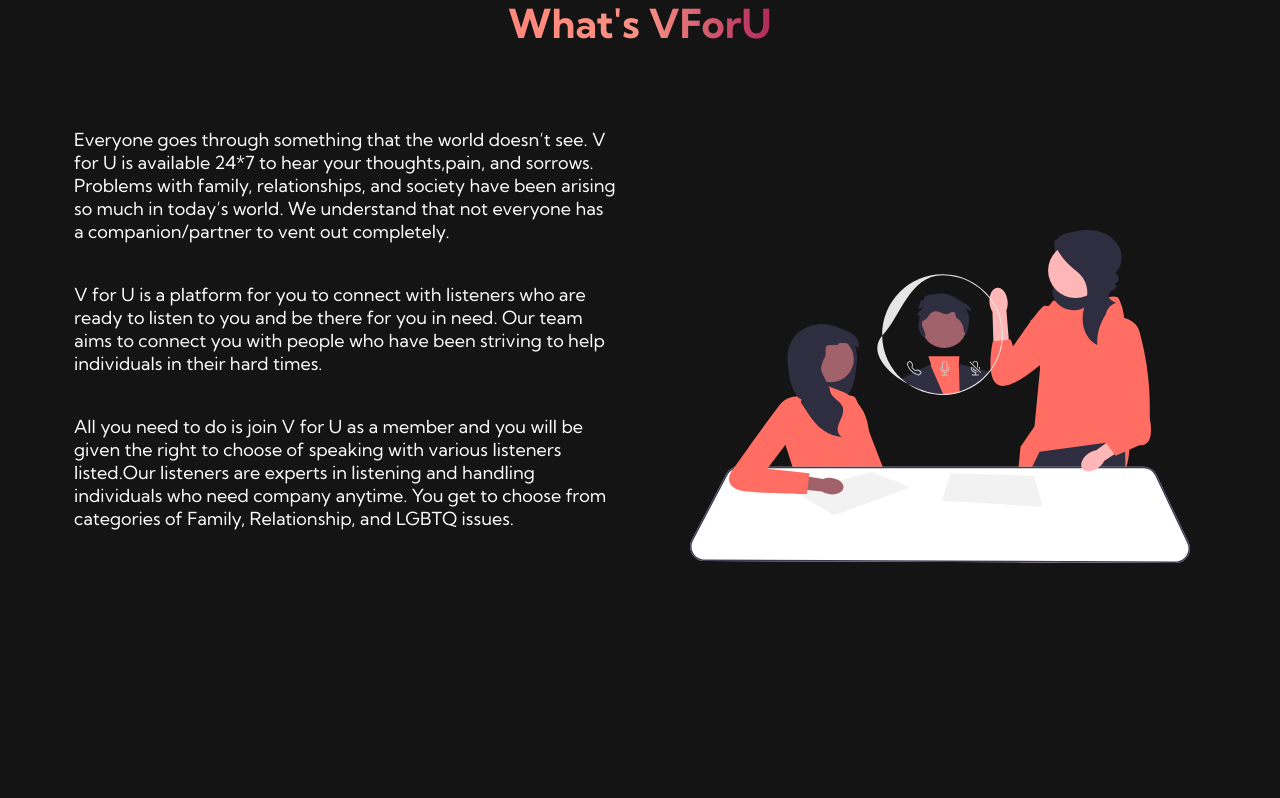
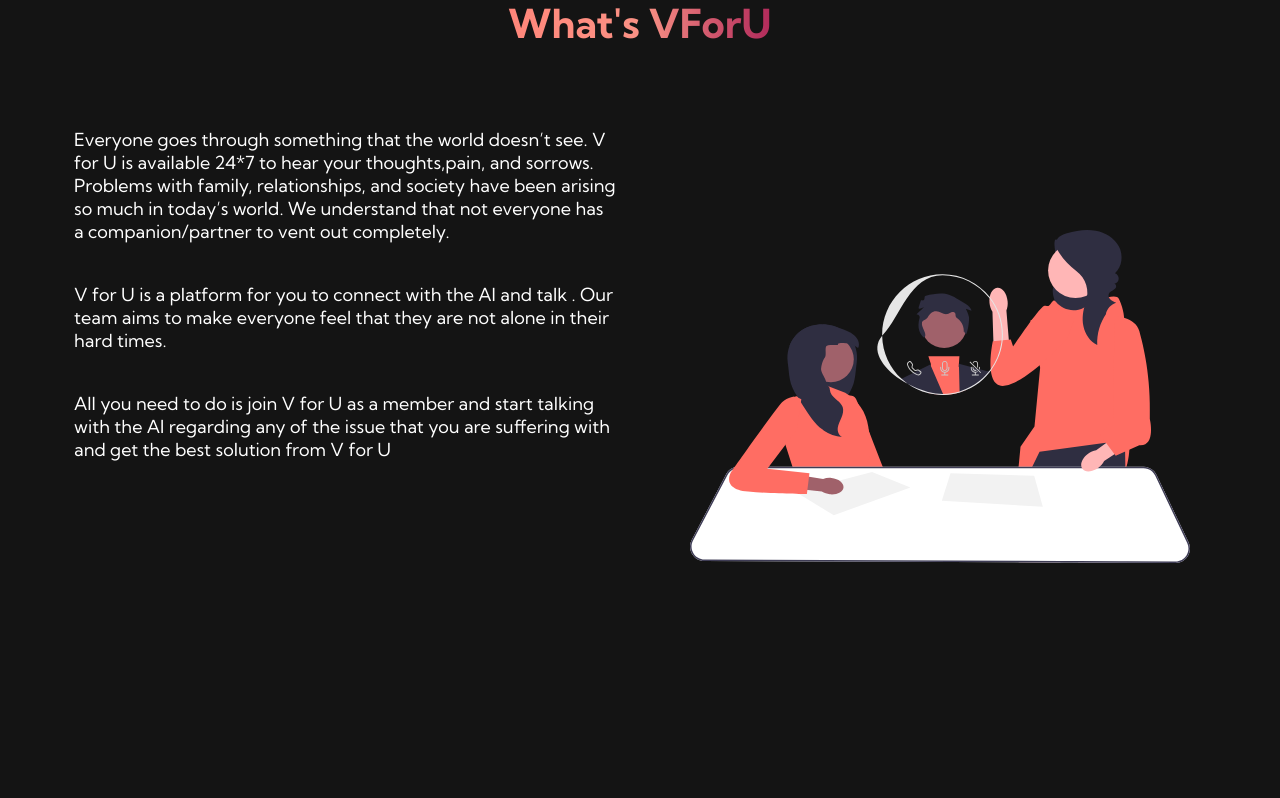
Before and after one commit to sunnypranay/VforU, a Flask app: page / in a window 1280 px wide. Shown: the part 801-1599 px from the top of the page. Run offline with Flask 2, Linux system fonts and the light colour scheme.

Commit message:
updated front end

```diff
--- a/templates/index.html
+++ b/templates/index.html
@@ -54,9 +54,8 @@
                 <div class="services__card">
                     <p class="text">Everyone goes through something that the world doesn’t see. V for U is available
                         24*7 to hear your thoughts,pain, and sorrows. Problems with family, relationships, and society have been arising so much in today’s world. We understand that not everyone has a companion/partner to vent out completely.  </p><br></br>
-                    <p class="text">V for U is a platform for you to connect with listeners who are ready to
-                        listen to you and be there for you in need. Our team aims to connect you with people who have been striving to help individuals in their hard times.</p><br></br>
-                    <p class="text">All you need to do is join V for U as a member and you will be given the right to choose of speaking with various listeners listed.Our listeners are experts in listening and handling individuals who need company anytime. You get to choose from categories of Family, Relationship, and LGBTQ issues. </p>
+                    <p class="text">V for U is a platform for you to connect with the AI and talk . Our team aims to make everyone feel that they are not alone in their hard times.</p><br></br>
+                    <p class="text">All you need to do is  join V for U as a member and start talking with the AI regarding any of the issue that you are suffering with and get the best solution from  V for U</p>
 
                 </div>
                 <div class="depressionGirl">
```
